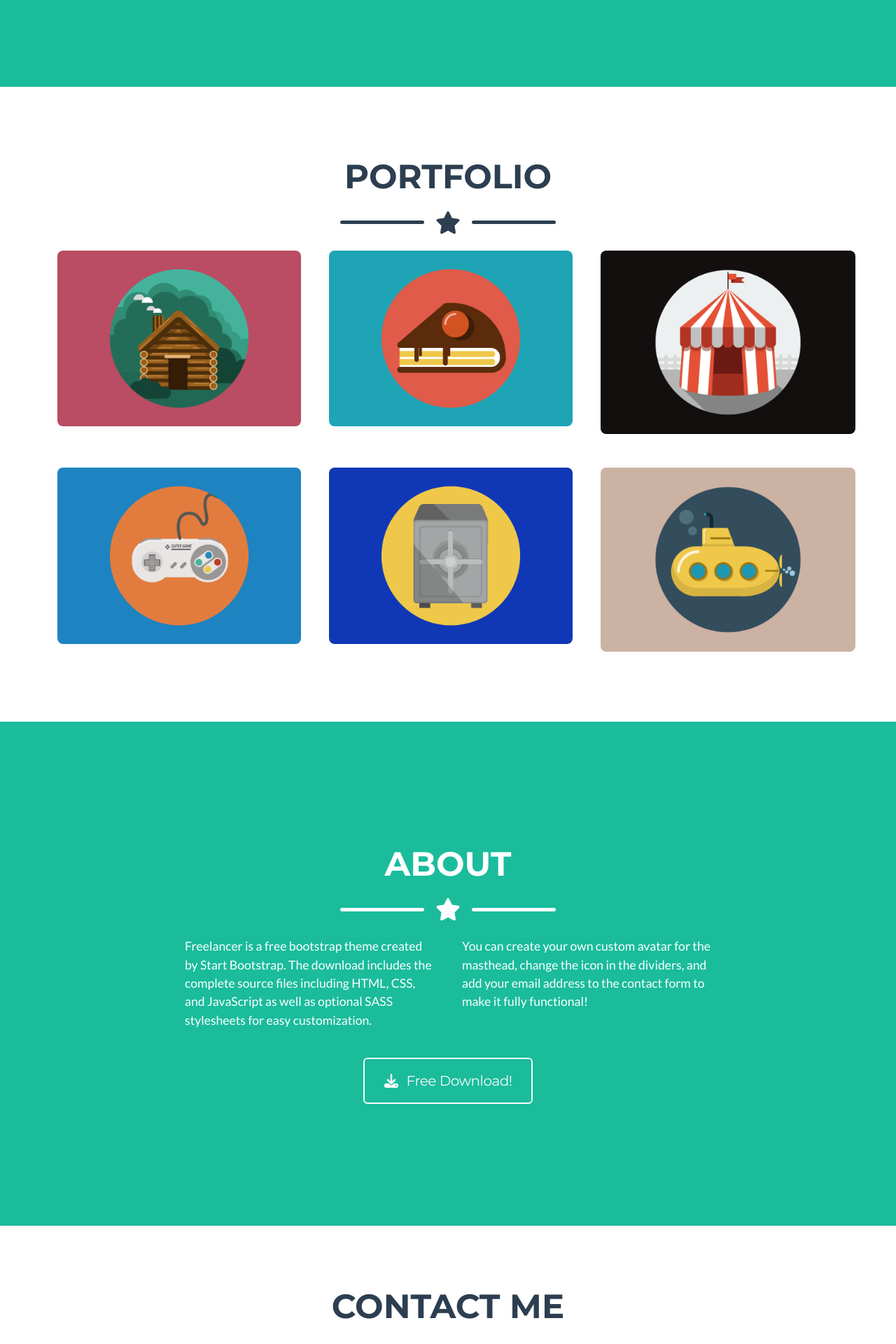
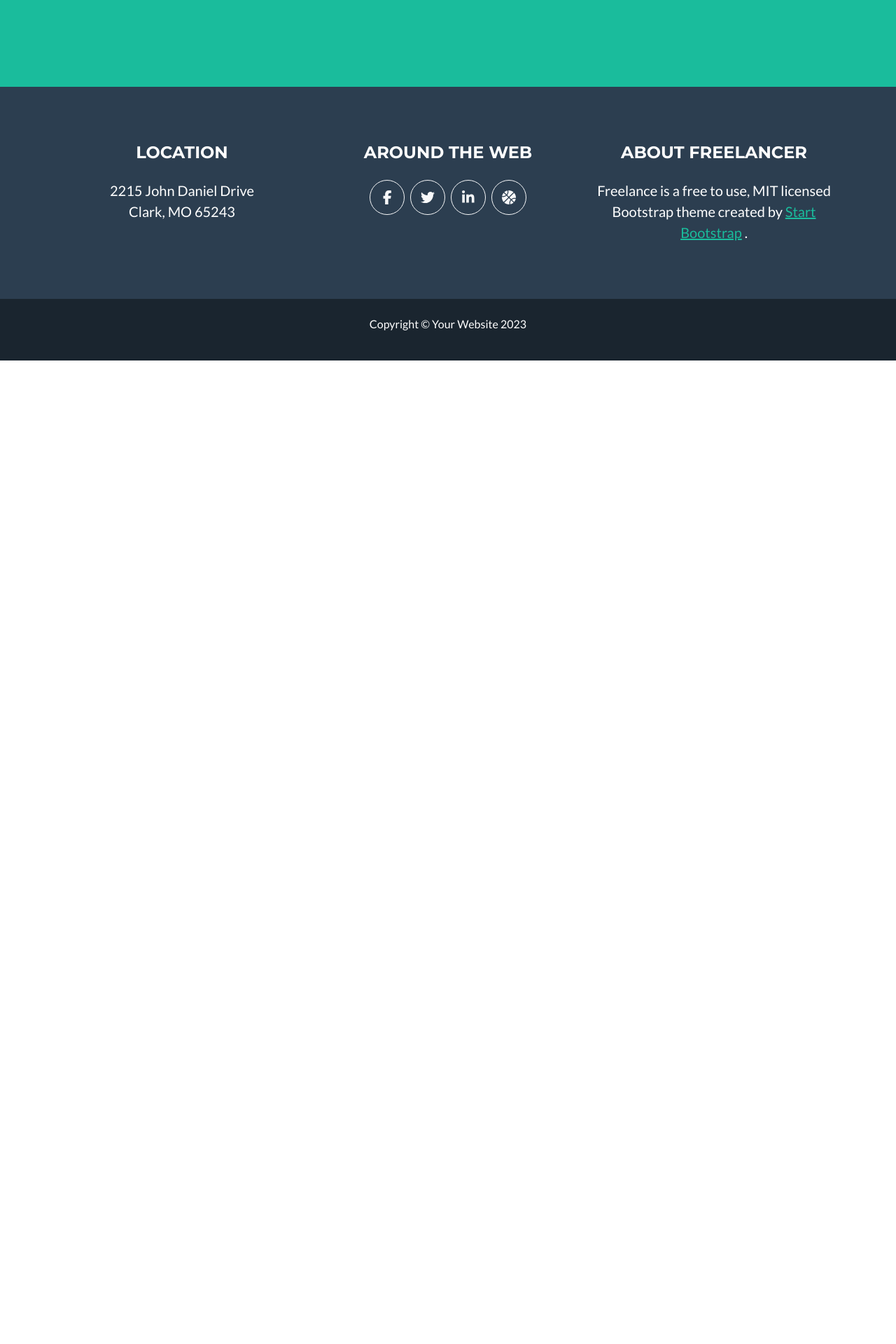
Before and after one commit to Ruaa-Maher-Faroun/React-Bootstrap, a React (Vite) app: page / in a window 1280 px wide. Shown: the part 780-2700 px from the top of the page at 70% size. After the commit the page ends 1295 px from the top, so only its background shows below. Built offline with nearby package versions, Linux system fonts and the light colour scheme.

Commit message:
added routes

```diff
--- a/package.json
+++ b/package.json
@@ -17,7 +17,8 @@
     "@fortawesome/react-fontawesome": "^0.2.2",
     "bootstrap": "^5.2.3",
     "react": "^18.3.1",
-    "react-dom": "^18.3.1"
+    "react-dom": "^18.3.1",
+    "react-router-dom": "^7.1.0"
   },
   "devDependencies": {
     "@eslint/js": "^9.15.0",
--- a/src/App.jsx
+++ b/src/App.jsx
@@ -5,15 +5,19 @@ import Portfolio from "./components/Portfolio/Portfolio";
 import Contact from "./components/Contact/Contact";
 import Footer from "./components/Footer/Footer";
 import Copyright from "./components/Copyright/Copyright";
+import { Route, Routes } from "react-router-dom";
 
 function App() {
   return (
     <>
         <Navbar />
-        <Header />
-        <Portfolio />
-        <About />
-        <Contact />
+        <Routes>
+
+            <Route path='/' element={<Header />} />
+            <Route path='/portfolio' element={<Portfolio />} />
+            <Route path='/about' element={<About />} />
+            <Route path='/contact' element={<Contact />} />
+        </Routes>
         <Footer />
         <Copyright />
     </>
--- a/src/components/Navbar/Navbar.jsx
+++ b/src/components/Navbar/Navbar.jsx
@@ -1,3 +1,4 @@
+import { Link } from 'react-router-dom';
 import './Navbar.css';
 
 const Navbar = () => {
@@ -5,18 +6,18 @@ const Navbar = () => {
     return (
         <nav className="navbar navbar-expand-lg sticky-top p-4 px-0">
         <div className="container p-0">
-          <a className="navbar-brand" href="#">Start Bootstrap</a>
+          <Link className="navbar-brand" to="/">Start Bootstrap</Link>
 
           <div className="collapse navbar-collapse" id="navbarSupportedContent">
             <ul className="navbar-nav ms-auto mb-2 mb-lg-0">
               <li className="nav-item mx-0 mx-lg-1">
-                <a className="nav-link py-3 px-0 px-lg-3 rounded" aria-current="page" href="#">Portfolio</a>
+                <Link className="nav-link py-3 px-0 px-lg-3 rounded" aria-current="page" to="/portfolio">Portfolio</Link>
               </li>
               <li className="nav-item mx-0 mx-lg-1">
-                <a className="nav-link py-3 px-0 px-lg-3 rounded" href="#">About</a>
+                <Link className="nav-link py-3 px-0 px-lg-3 rounded" to="/about">About</Link>
               </li>
               <li className="nav-item mx-0 mx-lg-1">
-                <a className="nav-link py-3 px-0 px-lg-3 rounded" href="#">Contact</a>
+                <Link className="nav-link py-3 px-0 px-lg-3 rounded" to="/contact">Contact</Link>
               </li>
 
 
--- a/src/main.jsx
+++ b/src/main.jsx
@@ -4,9 +4,10 @@ import '../node_modules/bootstrap/dist/css/bootstrap.min.css';
 import '../node_modules/bootstrap/dist/js/bootstrap.min.js';
 import './index.css'
 import App from './App.jsx'
+import { BrowserRouter } from 'react-router-dom';
 
 createRoot(document.getElementById('root')).render(
-  <StrictMode>
+  <BrowserRouter>
     <App />
-  </StrictMode>,
+  </BrowserRouter>,
 )
```
Also changed, not shown: 1 other file (tests, documents, lock files or other folders).
